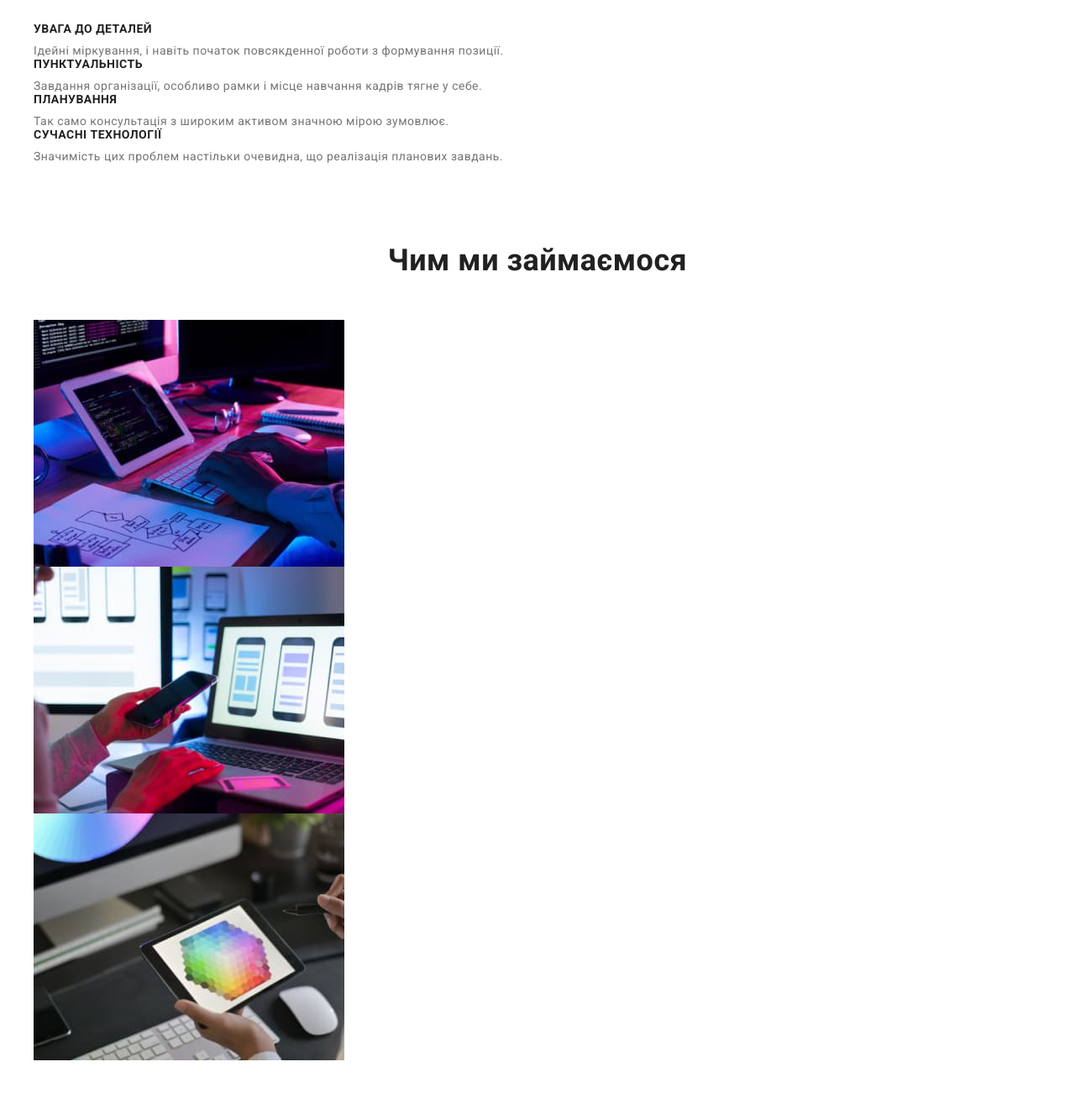
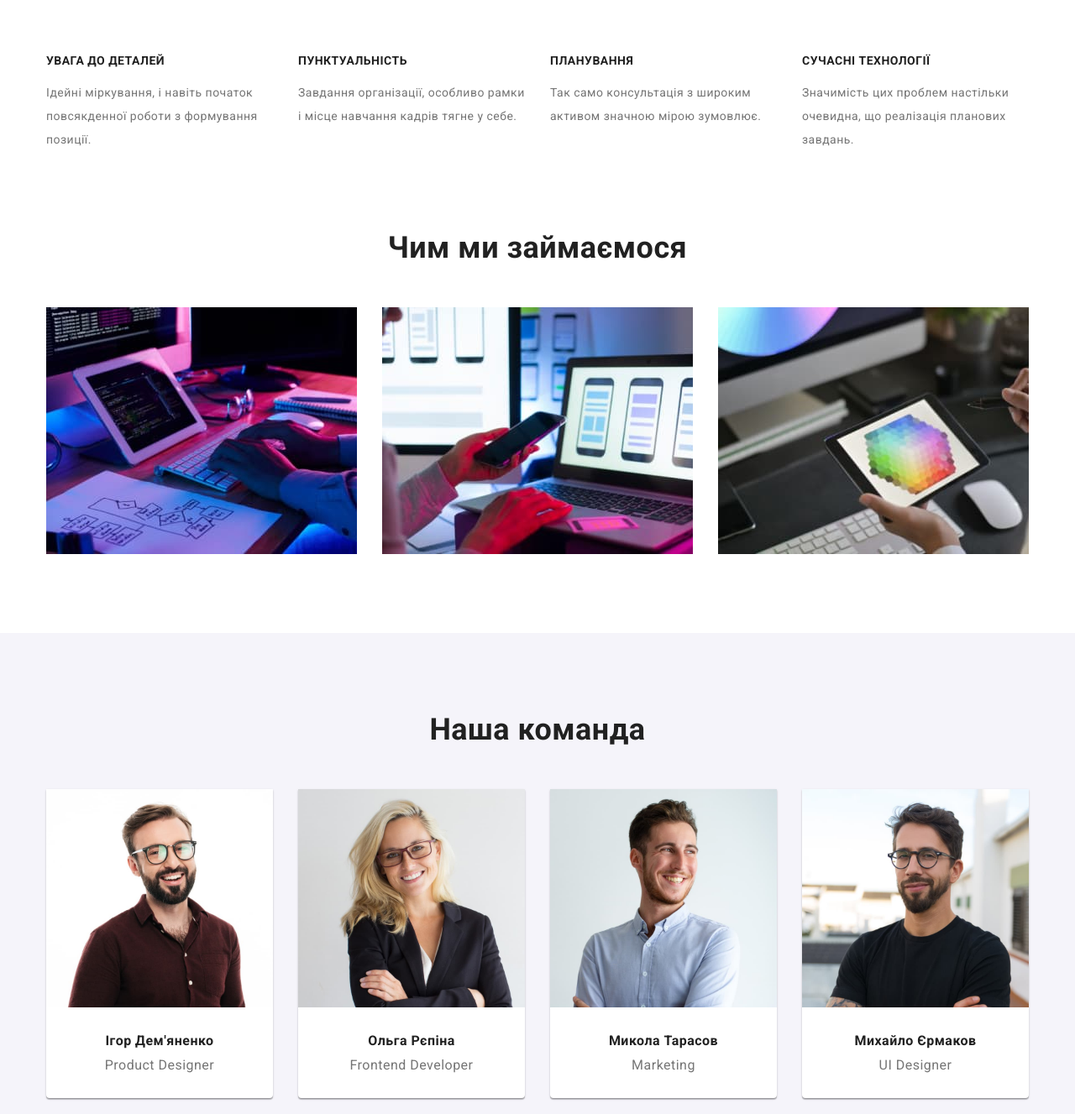
Before and after one commit to smerch88/goit-markup-hw-03, a plain HTML site: page index.html in a window 1280 px wide. Shown: the part 773-2100 px from the top of the page at 84% size. Drawn offline with Linux system fonts and the light colour scheme.

Commit message:
page 1 completed

```diff
--- a/css/styles.css
+++ b/css/styles.css
@@ -91,6 +91,8 @@ img {
 
 .team {
     padding-top: 94px;
+    padding-bottom: 94px;
+
     background-color: var(--backgroundGreyColor);
 }
 
@@ -101,6 +103,9 @@ img {
 }
 
 .team .team-text {
+    padding-top: 10px;
+    padding-bottom: 30px;
+
     font-size: 16px;
     line-height: 1.71;
     letter-spacing: 0.03em;
@@ -112,9 +117,12 @@ img {
     letter-spacing: 0.03em;
     font-size: 16px;
     line-height: 1.19;
+    padding-top: 30px;
 }
 
 .member-box {
+    text-align: center;
+
     box-shadow: 0px 1px 3px rgba(0, 0, 0, 0.12), 0px 1px 1px rgba(0, 0, 0, 0.14), 0px 2px 1px rgba(0, 0, 0, 0.2);
     border-radius: 0px 0px 4px 4px;
     background: var(--whiteColor);
@@ -130,6 +138,9 @@ img {
 }
 
 .logo {
+    padding-top: 60px;
+    padding-bottom: 20px;
+
     font-size: 26px;
     font-family: 'Raleway';
     font-style: normal;
@@ -310,6 +321,12 @@ footer .contacts a:hover {
     box-shadow: 0px 3px 1px rgba(0, 0, 0, 0.1), 0px 1px 2px rgba(0, 0, 0, 0.08), 0px 2px 2px rgba(0, 0, 0, 0.12);
 }
 
+.footer-adress {
+    padding-bottom: 60px;
+
+    line-height: 2;
+}
+
 /* sizing */
 
 .container {
@@ -391,3 +408,27 @@ footer .contacts a:hover {
 .what-do {
     padding-bottom: 94px;
 }
+
+.items {
+    display: flex;
+    justify-content: center;
+}
+
+.items .item {
+    width: 270px;
+    margin-right: 30px;
+
+    line-height: 2;
+}
+
+.items .item:last-child {
+    margin-right: 0px;
+}
+
+.what-do .items .item {
+    width: 370px;
+}
+
+.what-do .items .item:last-child {
+    margin-right: 0px;
+}
--- a/index.html
+++ b/index.html
@@ -53,28 +53,28 @@
       </section>
       <section class="exeptions container">
         <h2 class="hidden">Особливості</h2>
-        <ul>
-          <li>
+        <ul class="items">
+          <li class="item">
             <h3 class="exeption-title">УВАГА ДО ДЕТАЛЕЙ</h3>
             <p class="exeption-text">
               Ідейні міркування, і навіть початок повсякденної роботи з
               формування позиції.
             </p>
           </li>
-          <li>
+          <li class="item">
             <h3 class="exeption-title">ПУНКТУАЛЬНІСТЬ</h3>
             <p class="exeption-text">
               Завдання організації, особливо рамки і місце навчання кадрів тягне
               у себе.
             </p>
           </li>
-          <li>
+          <li class="item">
             <h3 class="exeption-title">ПЛАНУВАННЯ</h3>
             <p class="exeption-text">
               Так само консультація з широким активом значною мірою зумовлює.
             </p>
           </li>
-          <li>
+          <li class="item">
             <h3 class="exeption-title">СУЧАСНІ ТЕХНОЛОГІЇ</h3>
             <p class="exeption-text">
               Значимість цих проблем настільки очевидна, що реалізація планових
@@ -86,14 +86,14 @@
       <section class="what-do">
         <div class="container">
           <h2 class="title-section">Чим ми займаємося</h2>
-          <ul>
-            <li>
+          <ul class="items">
+            <li class="item">
               <img src="images/1.jpg" width="370px" alt="coding" />
             </li>
-            <li>
+            <li class="item">
               <img src="images/2.jpg" width="370px" alt="ui/ux" />
             </li>
-            <li>
+            <li class="item">
               <img src="images/3.jpg" width="370px" alt="design" />
             </li>
           </ul>
@@ -102,23 +102,23 @@
       <section class="team">
         <div class="container">
           <h2 class="title-section">Наша команда</h2>
-          <ul>
-            <li class="member-box">
+          <ul class="items">
+            <li class="member-box item">
               <img src="images/4.jpg" width="270" alt="Ігор Дем'яненко" />
               <h3 class="team-title">Ігор Дем'яненко</h3>
               <p class="team-text">Product Designer</p>
             </li>
-            <li class="member-box">
+            <li class="member-box item">
               <img src="images/5.jpg" width="270" alt="Ольга Рєпіна" />
               <h3 class="team-title">Ольга Рєпіна</h3>
               <p class="team-text">Frontend Developer</p>
             </li>
-            <li class="member-box">
+            <li class="member-box item">
               <img src="images/6.jpg" width="270" alt="Микола Тарасов" />
               <h3 class="team-title">Микола Тарасов</h3>
               <p class="team-text">Marketing</p>
             </li>
-            <li class="member-box">
+            <li class="member-box item">
               <img src="images/7.jpg" width="270" alt="Михайло Єрмаков" />
               <h3 class="team-title">Михайло Єрмаков</h3>
               <p class="team-text">UI Designer</p>
@@ -133,7 +133,7 @@
           <div class="logo">
             <a href="index.html">Web<span class="footer-span">Studio</span></a>
           </div>
-          <ul>
+          <ul class="footer-adress">
             <li>
               <a
                 class="adress-link"
```
